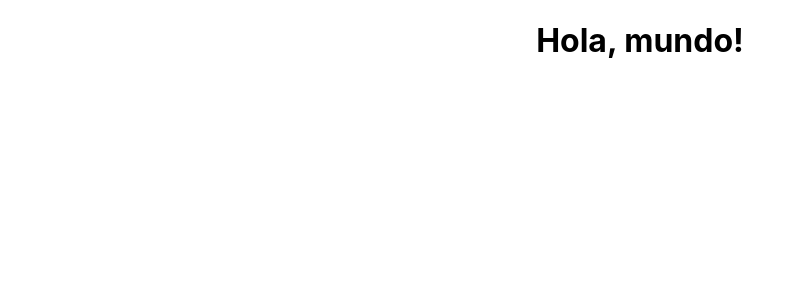
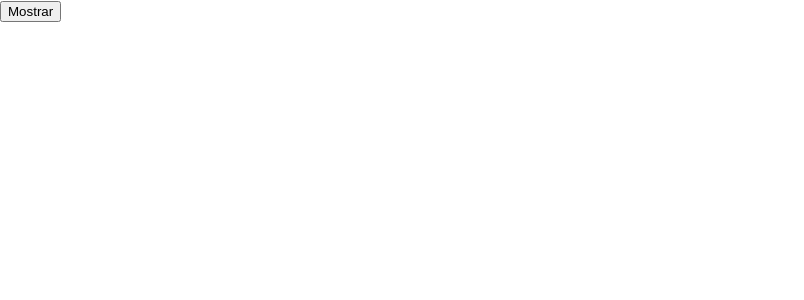
Before and after one commit to shg880106/react-firebase, a React (Create React App) app: page / in a window 1280 px wide. Shown: the top 300 px of the page, without its empty margins (0-804 px from the left). Built offline with nearby package versions, Linux system fonts and the light colour scheme.

Commit message:
Usando useState y useEffect.

```diff
--- a/src/App.css
+++ b/src/App.css
@@ -1,4 +1,4 @@
-.App {
+/* .App {
   text-align: center;
 }
 
@@ -35,4 +35,4 @@
   to {
     transform: rotate(360deg);
   }
-}
+} */
--- a/src/App.js
+++ b/src/App.js
@@ -1,9 +1,10 @@
 import './App.css';
+import Text from './componentes/Text';
 
 function App() {
   return (
     <div className="App">
-      <h1>Hola, mundo!</h1>
+      <Text />
     </div>
   );
 }
--- /dev/null
+++ b/src/componentes/Text.jsx
@@ -0,0 +1,23 @@
+import React, { useState } from 'react'
+import TextH2 from './TextH2';
+
+function Text() {
+
+  const [show, setShow] = useState(false);
+
+  const handelShow = () => {
+    setShow(!show);
+  };
+
+  return (
+    <div>
+      <button
+        onClick={handelShow}>
+        {show ? "Ocultar" : "Mostrar"}
+      </button>
+      {show  && <TextH2 />}
+    </div>
+  )
+}
+
+export default Text;
--- /dev/null
+++ b/src/componentes/TextH2.jsx
@@ -0,0 +1,31 @@
+import React from 'react'
+import { useState, useEffect } from 'react';
+
+function TextH2() {
+
+  const [text, setText] = useState("");
+
+  const handleText = (e) => {
+    setText(e.target.value);
+  };
+
+  //useEffect, recive dos parametros, funcion y array
+  useEffect( () => {
+    console.log("Componente montado");
+  });
+
+  return (
+    <div>
+      <input
+        type="text"
+        onChange={handleText} />
+      <p>{text}</p>
+    </div>
+  );
+}
+
+export default TextH2;
+
+// montaje => mounting
+// actualizacion => updating
+// desmontaje => unmouting
```
Also changed, not shown: src/componentes/Counter.jsx (added, +25 -0 lines), react-firebase-course.txt (added).
